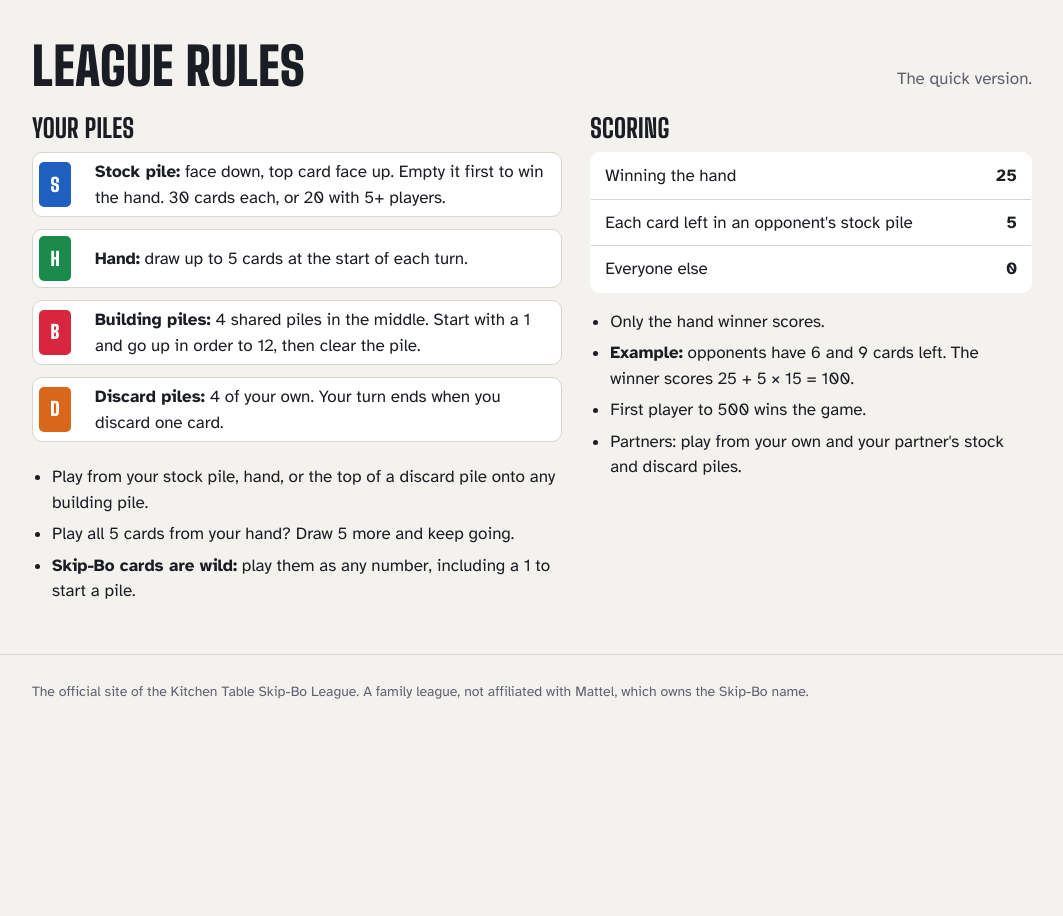
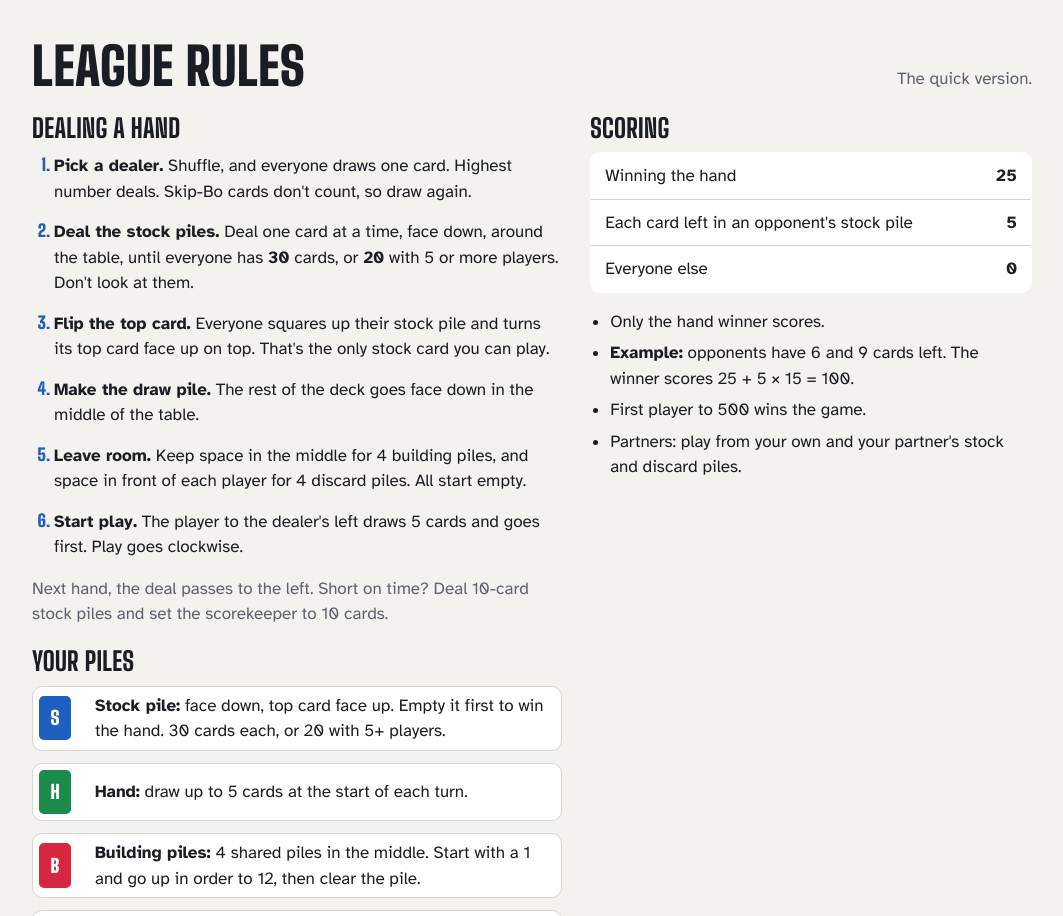
Before and after one commit to Ovalt1nejenk1ns/skipbo-league, a plain HTML site: page index.html in a window 1280 px wide. Shown: the part 902-1818 px from the top of the page, without its empty margins (108-1171 px from the left). Before the commit the page ends 1644 px from the top, so only its background shows below. Drawn offline with Linux system fonts and the light colour scheme.

Commit message:
Add step-by-step dealing instructions to rules
Co-Authored-By: Claude Opus 5.5 <noreply@anthropic.com>
Claude-Session: https://claude.ai/code/session_01Vwx5oJnyZ5MA7bkAgb5B6x

```diff
--- a/index.html
+++ b/index.html
@@ -151,6 +151,16 @@
     </div>
     <div class="rules">
       <div>
+        <h3>Dealing a hand</h3>
+        <ol class="deal">
+          <li><strong>Pick a dealer.</strong> Shuffle, and everyone draws one card. Highest number deals. Skip-Bo cards don't count, so draw again.</li>
+          <li><strong>Deal the stock piles.</strong> Deal one card at a time, face down, around the table, until everyone has <strong>30</strong> cards, or <strong>20</strong> with 5 or more players. Don't look at them.</li>
+          <li><strong>Flip the top card.</strong> Everyone squares up their stock pile and turns its top card face up on top. That's the only stock card you can play.</li>
+          <li><strong>Make the draw pile.</strong> The rest of the deck goes face down in the middle of the table.</li>
+          <li><strong>Leave room.</strong> Keep space in the middle for 4 building piles, and space in front of each player for 4 discard piles. All start empty.</li>
+          <li><strong>Start play.</strong> The player to the dealer's left draws 5 cards and goes first. Play goes clockwise.</li>
+        </ol>
+        <p class="empty" style="margin:10px 0 22px">Next hand, the deal passes to the left. Short on time? Deal 10-card stock piles and set the scorekeeper to 10 cards.</p>
         <h3>Your piles</h3>
         <ol class="phaselist">
           <li><span class="n" style="background:var(--blue)">S</span><span><strong>Stock pile:</strong> face down, top card face up. Empty it first to win the hand. 30 cards each, or 20 with 5+ players.</span></li>
--- a/style.css
+++ b/style.css
@@ -194,3 +194,5 @@ select{font:inherit;color:var(--ink);background:var(--paper);border:2px solid va
 .stepper input{text-align:center}
 .empty{color:var(--muted);margin:0}
 @media (max-width:760px){.bigcard .center.long{font-size:68px}}
+.deal{margin:0;padding-left:22px;display:grid;gap:8px}
+.deal li::marker{font-family:var(--font-display);font-weight:900;color:var(--blue)}
```
